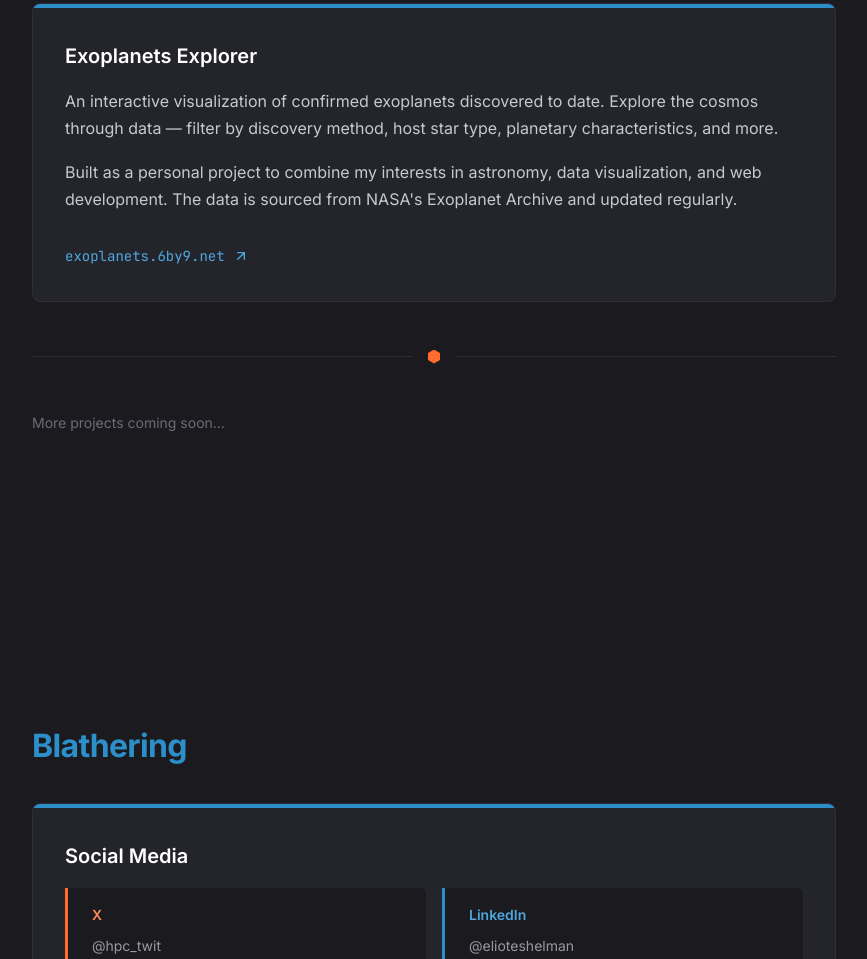
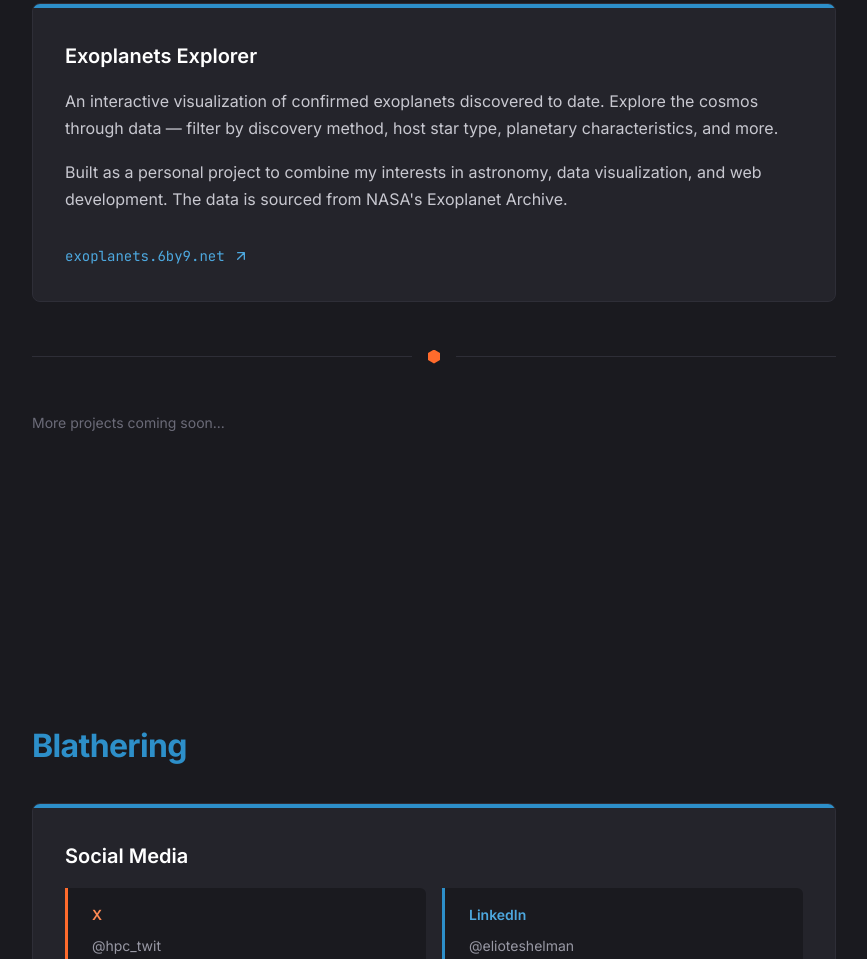
Before and after one commit to eshelman/6by9.net, a plain HTML site: page index.html in a window 1280 px wide. Shown: the part 1188-2147 px from the top of the page, without its empty margins (306-1173 px from the left). Drawn offline with Linux system fonts and the light colour scheme.

Commit message:
Tweak the exoplanets pitch

```diff
--- a/index.html
+++ b/index.html
@@ -708,7 +708,7 @@
                         </p>
                         <p>
                             Built as a personal project to combine my interests in astronomy, data visualization,
-                            and web development. The data is sourced from NASA's Exoplanet Archive and updated regularly.
+                            and web development. The data is sourced from NASA's Exoplanet Archive.
                         </p>
                         <div class="project-link">
                             exoplanets.6by9.net
```
